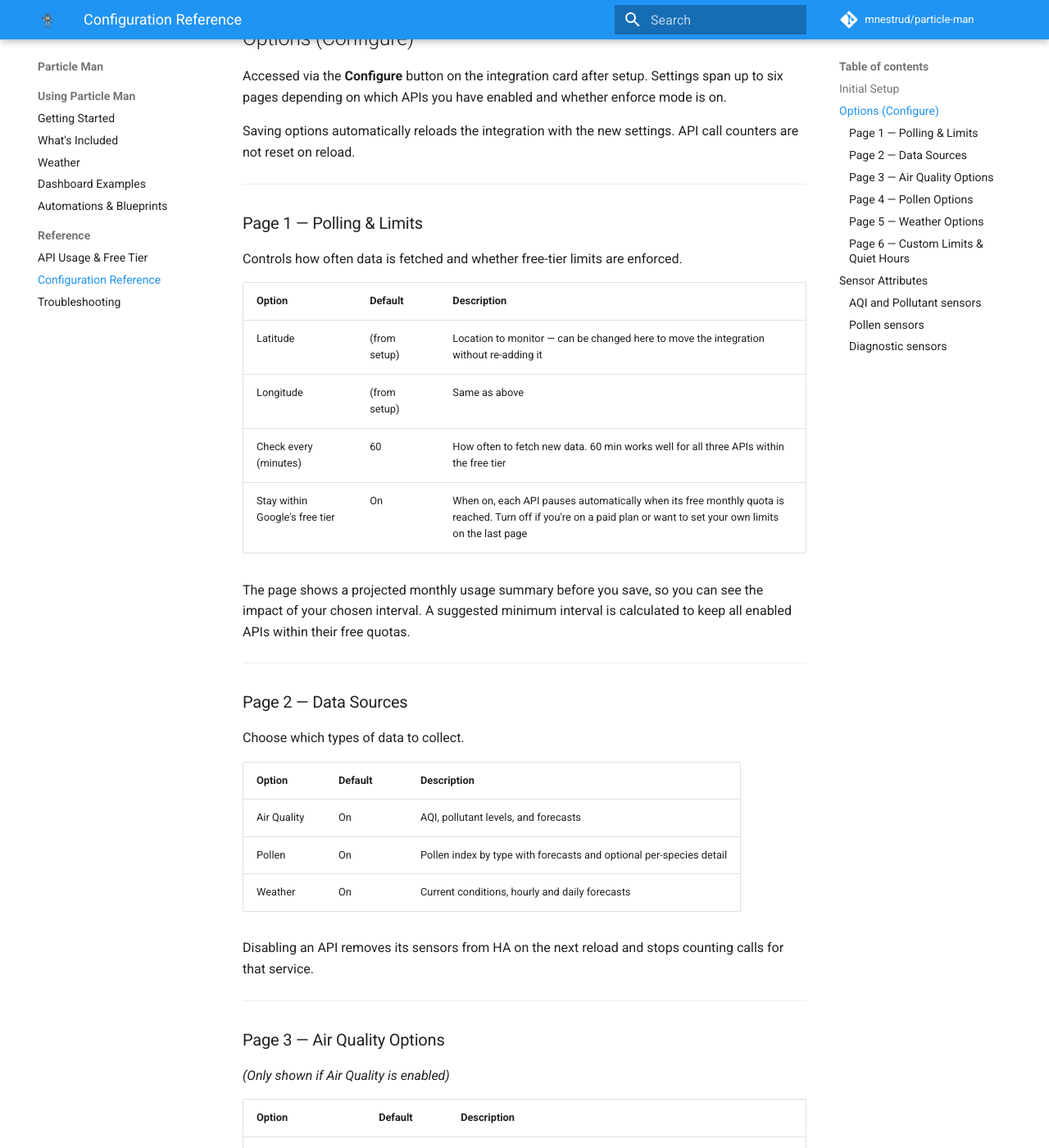
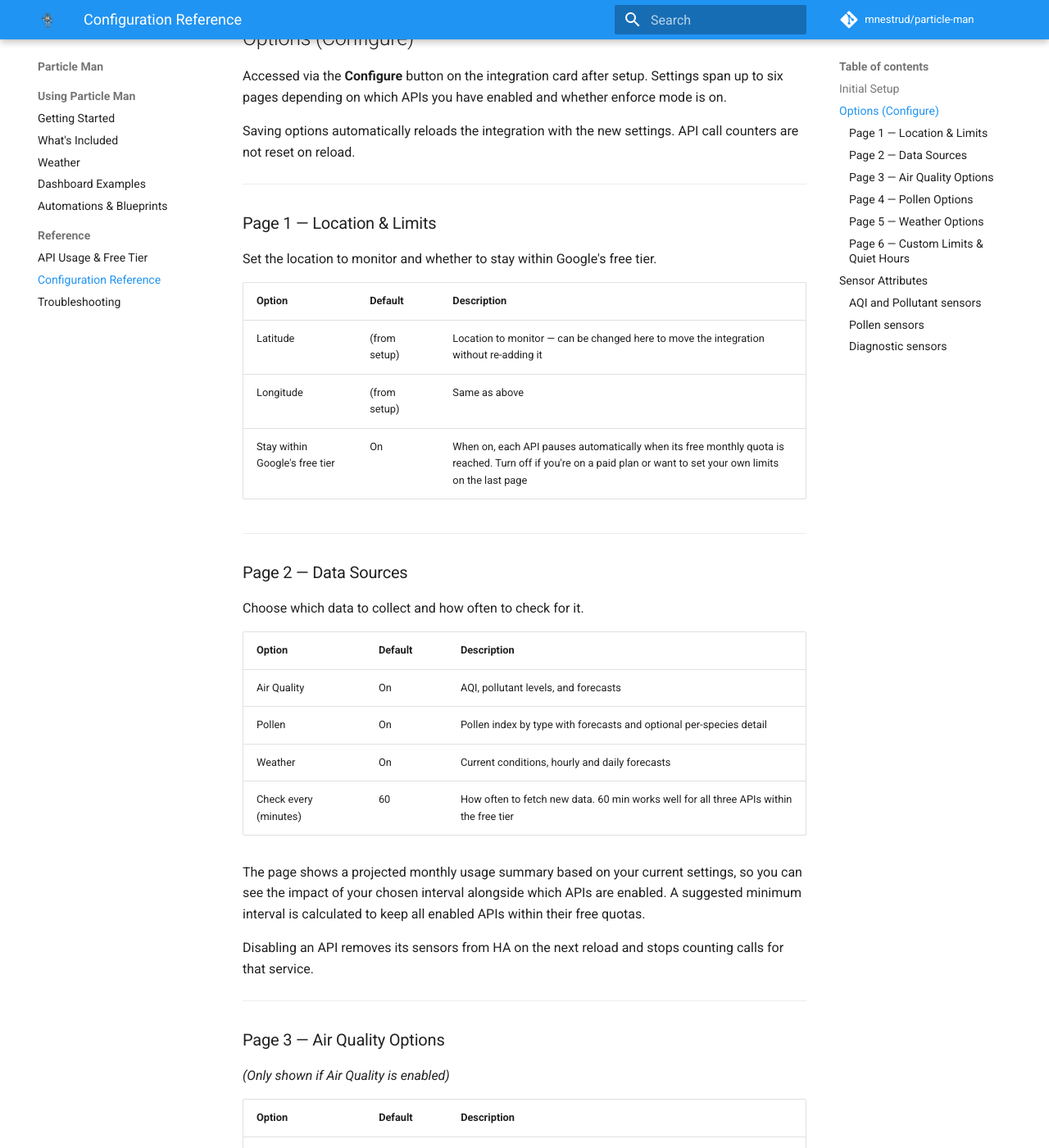
Before and after one commit to mnestrud/particle-man, an MkDocs documentation site: the page built from docs/configuration.md, in a window 1280 px wide and 1400 px high, scrolled down 575 px. Shown: the whole window at 82% size. Built offline with MkDocs 1.6.1 and Material for MkDocs 9.7.7, drawn with Linux system fonts in a browser that asks for light colours; comment, search, counter and statistics services are not loaded.

Commit message:
docs: update configuration.md to reflect multi-step options flow
Move update interval description to Data Sources page where it now lives,
rename Page 1 to reflect location/limits focus.

Co-Authored-By: Claude Sonnet 4.6 <noreply@anthropic.com>

```diff
--- a/docs/configuration.md
+++ b/docs/configuration.md
@@ -22,30 +22,30 @@ Saving options automatically reloads the integration with the new settings. API
 
 ---
 
-### Page 1 — Polling & Limits
+### Page 1 — Location & Limits
 
-Controls how often data is fetched and whether free-tier limits are enforced.
+Set the location to monitor and whether to stay within Google's free tier.
 
 | Option | Default | Description |
 |---|---|---|
 | Latitude | (from setup) | Location to monitor — can be changed here to move the integration without re-adding it |
 | Longitude | (from setup) | Same as above |
-| Check every (minutes) | 60 | How often to fetch new data. 60 min works well for all three APIs within the free tier |
 | Stay within Google's free tier | On | When on, each API pauses automatically when its free monthly quota is reached. Turn off if you're on a paid plan or want to set your own limits on the last page |
-
-The page shows a projected monthly usage summary before you save, so you can see the impact of your chosen interval. A suggested minimum interval is calculated to keep all enabled APIs within their free quotas.
 
 ---
 
 ### Page 2 — Data Sources
 
-Choose which types of data to collect.
+Choose which data to collect and how often to check for it.
 
 | Option | Default | Description |
 |---|---|---|
 | Air Quality | On | AQI, pollutant levels, and forecasts |
 | Pollen | On | Pollen index by type with forecasts and optional per-species detail |
 | Weather | On | Current conditions, hourly and daily forecasts |
+| Check every (minutes) | 60 | How often to fetch new data. 60 min works well for all three APIs within the free tier |
+
+The page shows a projected monthly usage summary based on your current settings, so you can see the impact of your chosen interval alongside which APIs are enabled. A suggested minimum interval is calculated to keep all enabled APIs within their free quotas.
 
 Disabling an API removes its sensors from HA on the next reload and stops counting calls for that service.
 
```
